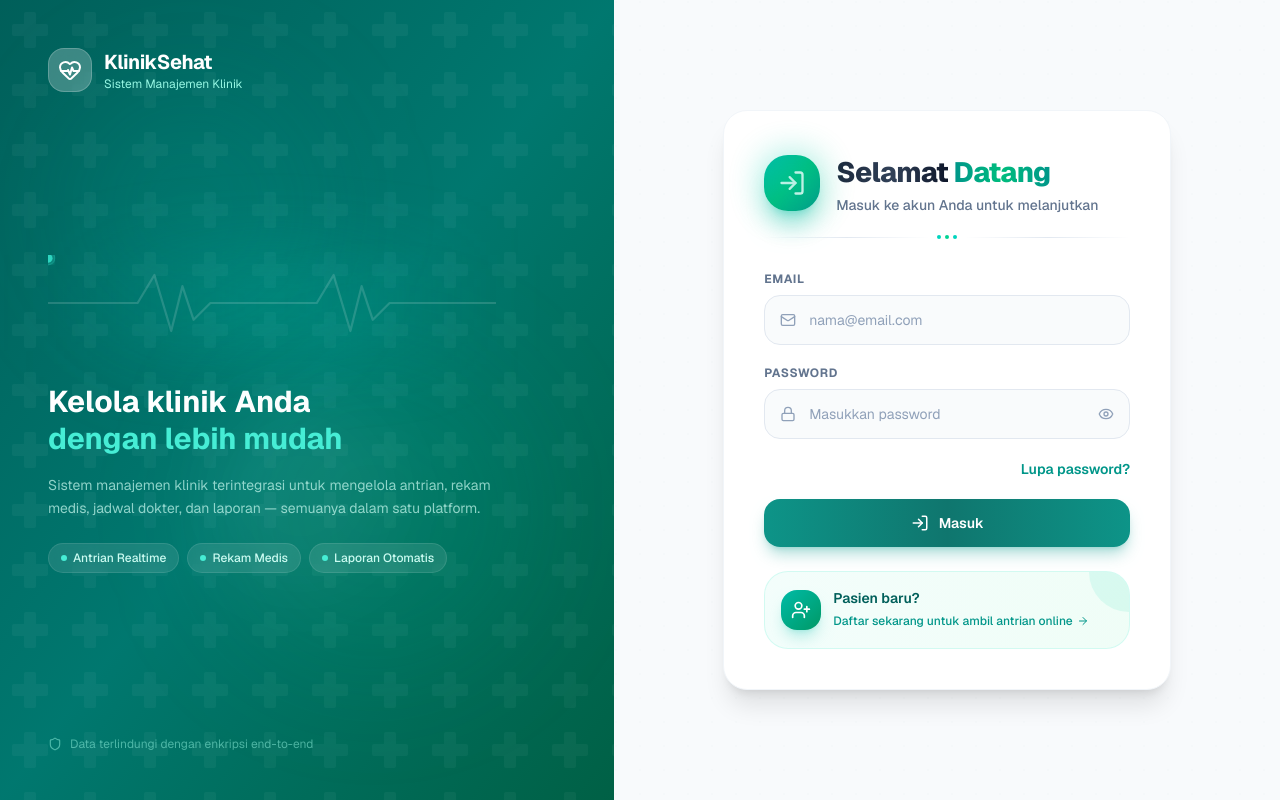
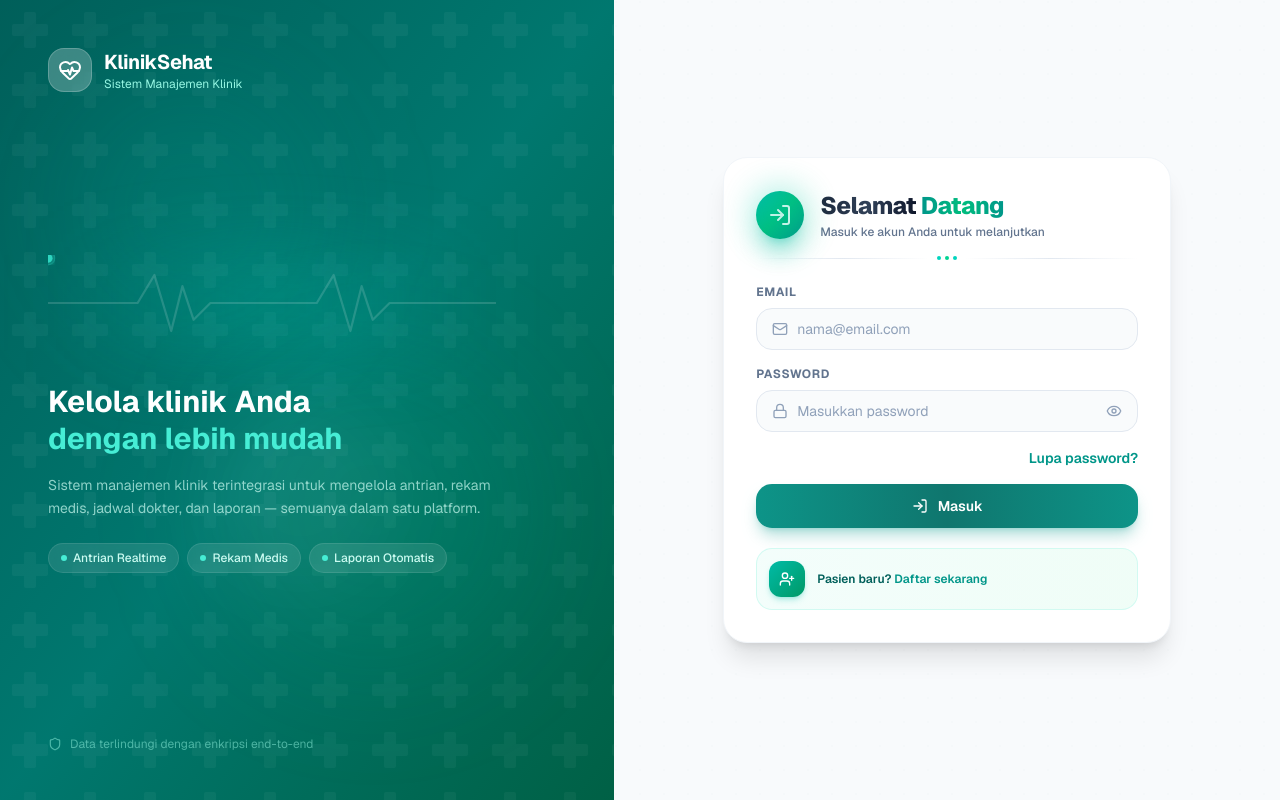
Before and after one commit to muhammadindrawan24/adi-sistemmanajemenklinik, a Next.js app: page /login in a window 1280 px wide. Built offline with nearby package versions, Linux system fonts and the light colour scheme.

Commit message:
fix: compact login page to fit without scroll

```diff
--- a/src/app/(auth)/login/page.tsx
+++ b/src/app/(auth)/login/page.tsx
@@ -145,34 +145,34 @@ export default function LoginPage() {
         </motion.div>
       )}
 
-      <div className="p-8 sm:p-10">
+      <div className="p-6 sm:p-8">
         {/* Header */}
         <motion.div
           initial="hidden"
           animate="visible"
           variants={fadeIn}
           custom={0}
-          className="mb-8"
+          className="mb-6"
         >
-          <div className="flex items-center gap-4 mb-3">
+          <div className="flex items-center gap-4 mb-2">
             <div className="relative">
-              <div className="flex h-14 w-14 items-center justify-center rounded-2xl bg-gradient-to-br from-teal-500 via-emerald-500 to-teal-600 shadow-xl shadow-teal-500/30">
-                <LogIn className="h-7 w-7 text-white" />
+              <div className="flex h-12 w-12 items-center justify-center rounded-2xl bg-gradient-to-br from-teal-500 via-emerald-500 to-teal-600 shadow-xl shadow-teal-500/30">
+                <LogIn className="h-6 w-6 text-white" />
               </div>
               <div className="absolute -inset-1 rounded-2xl bg-gradient-to-br from-teal-400 to-emerald-500 opacity-30 blur-lg" />
             </div>
             <div>
-              <h2 className="text-[28px] font-extrabold tracking-tight">
+              <h2 className="text-2xl font-extrabold tracking-tight">
                 <span className="bg-gradient-to-r from-slate-800 via-slate-700 to-slate-900 bg-clip-text text-transparent">Selamat</span>{" "}
                 <span className="bg-gradient-to-r from-teal-600 via-emerald-500 to-teal-600 bg-clip-text text-transparent">Datang</span>
               </h2>
-              <p className="text-sm text-slate-500 mt-0.5 font-medium">
+              <p className="text-xs text-slate-500 mt-0.5 font-medium">
                 Masuk ke akun Anda untuk melanjutkan
               </p>
             </div>
           </div>
           {/* Decorative line with dots */}
-          <div className="flex items-center gap-2 mt-5">
+          <div className="flex items-center gap-2 mt-4">
             <div className="flex-1 h-px bg-gradient-to-r from-transparent via-slate-200 to-transparent" />
             <div className="flex gap-1">
               <div className="w-1 h-1 rounded-full bg-teal-400" />
@@ -184,7 +184,7 @@ export default function LoginPage() {
         </motion.div>
 
         {/* Form */}
-        <form onSubmit={handleSubmit(onSubmit)} className="space-y-5">
+        <form onSubmit={handleSubmit(onSubmit)} className="space-y-4">
           {/* Email */}
           <motion.div initial="hidden" animate="visible" variants={fadeIn} custom={1}>
             <label
@@ -202,7 +202,7 @@ export default function LoginPage() {
                 type="email"
                 placeholder="nama@email.com"
                 {...register("email")}
-                className="w-full pl-11 pr-4 py-3.5 bg-slate-50/80 border border-slate-200 rounded-xl text-sm text-slate-900 placeholder:text-slate-400 transition-all duration-200 hover:bg-slate-50 hover:border-slate-300 focus:bg-white focus:border-teal-500 focus:ring-4 focus:ring-teal-500/10"
+                className="w-full pl-10 pr-4 py-2.5 bg-slate-50/80 border border-slate-200 rounded-xl text-sm text-slate-900 placeholder:text-slate-400 transition-all duration-200 hover:bg-slate-50 hover:border-slate-300 focus:bg-white focus:border-teal-500 focus:ring-4 focus:ring-teal-500/10"
               />
             </div>
             {errors.email && (
@@ -234,7 +234,7 @@ export default function LoginPage() {
                 type={showPassword ? "text" : "password"}
                 placeholder="Masukkan password"
                 {...register("password")}
-                className="w-full pl-11 pr-12 py-3.5 bg-slate-50/80 border border-slate-200 rounded-xl text-sm text-slate-900 placeholder:text-slate-400 transition-all duration-200 hover:bg-slate-50 hover:border-slate-300 focus:bg-white focus:border-teal-500 focus:ring-4 focus:ring-teal-500/10"
+                className="w-full pl-10 pr-12 py-2.5 bg-slate-50/80 border border-slate-200 rounded-xl text-sm text-slate-900 placeholder:text-slate-400 transition-all duration-200 hover:bg-slate-50 hover:border-slate-300 focus:bg-white focus:border-teal-500 focus:ring-4 focus:ring-teal-500/10"
               />
               <button
                 type="button"
@@ -281,7 +281,7 @@ export default function LoginPage() {
             <button
               type="submit"
               disabled={isLoading}
-              className="w-full flex items-center justify-center gap-2.5 bg-gradient-to-r from-[#0d9488] via-[#0f766e] to-[#0d9488] hover:from-[#0f766e] hover:via-[#115e59] hover:to-[#0f766e] text-white font-semibold py-3.5 px-4 rounded-xl transition-all duration-300 shadow-lg shadow-teal-600/30 hover:shadow-xl hover:shadow-teal-600/40 hover:-translate-y-0.5 disabled:opacity-60 disabled:cursor-not-allowed disabled:transform-none"
+              className="w-full flex items-center justify-center gap-2.5 bg-gradient-to-r from-[#0d9488] via-[#0f766e] to-[#0d9488] hover:from-[#0f766e] hover:via-[#115e59] hover:to-[#0f766e] text-white font-semibold py-3 px-4 rounded-xl transition-all duration-300 shadow-lg shadow-teal-600/30 hover:shadow-xl hover:shadow-teal-600/40 hover:-translate-y-0.5 disabled:opacity-60 disabled:cursor-not-allowed disabled:transform-none"
             >
               {isLoading ? (
                 <>
@@ -290,7 +290,7 @@ export default function LoginPage() {
                 </>
               ) : (
                 <>
-                  <LogIn className="h-4.5 w-4.5" />
+                  <LogIn className="h-4 w-4" />
                   <span className="text-sm">Masuk</span>
                 </>
               )}
@@ -304,24 +304,22 @@ export default function LoginPage() {
           animate="visible"
           variants={fadeIn}
           custom={5}
-          className="mt-6 rounded-2xl bg-gradient-to-r from-teal-50/80 to-emerald-50/80 border border-teal-100/80 p-4 relative overflow-hidden"
+          className="mt-5 rounded-xl bg-gradient-to-r from-teal-50/80 to-emerald-50/80 border border-teal-100/80 p-3 relative overflow-hidden"
         >
-          <div className="absolute top-0 right-0 w-20 h-20 bg-gradient-to-br from-teal-400/10 to-emerald-400/10 rounded-full -translate-y-1/2 translate-x-1/2" />
           <div className="relative flex items-center gap-3">
-            <div className="flex h-10 w-10 items-center justify-center rounded-xl bg-gradient-to-br from-teal-500 to-emerald-600 shadow-lg shadow-teal-500/25 shrink-0">
-              <UserPlus className="h-5 w-5 text-white" />
+            <div className="flex h-9 w-9 items-center justify-center rounded-lg bg-gradient-to-br from-teal-500 to-emerald-600 shadow-md shadow-teal-500/25 shrink-0">
+              <UserPlus className="h-4 w-4 text-white" />
             </div>
             <div className="flex-1">
-              <p className="text-sm font-semibold text-teal-800">
-                Pasien baru?
+              <p className="text-xs font-semibold text-teal-800">
+                Pasien baru?{" "}
+                <Link
+                  href="/register"
+                  className="text-teal-600 hover:text-teal-700 transition-colors"
+                >
+                  Daftar sekarang
+                </Link>
               </p>
-              <Link
-                href="/register"
-                className="text-xs font-medium text-teal-600 hover:text-teal-700 transition-colors inline-flex items-center gap-1 mt-0.5"
-              >
-                Daftar sekarang untuk ambil antrian online
-                <ArrowRight className="h-3 w-3" />
-              </Link>
             </div>
           </div>
         </motion.div>
```
